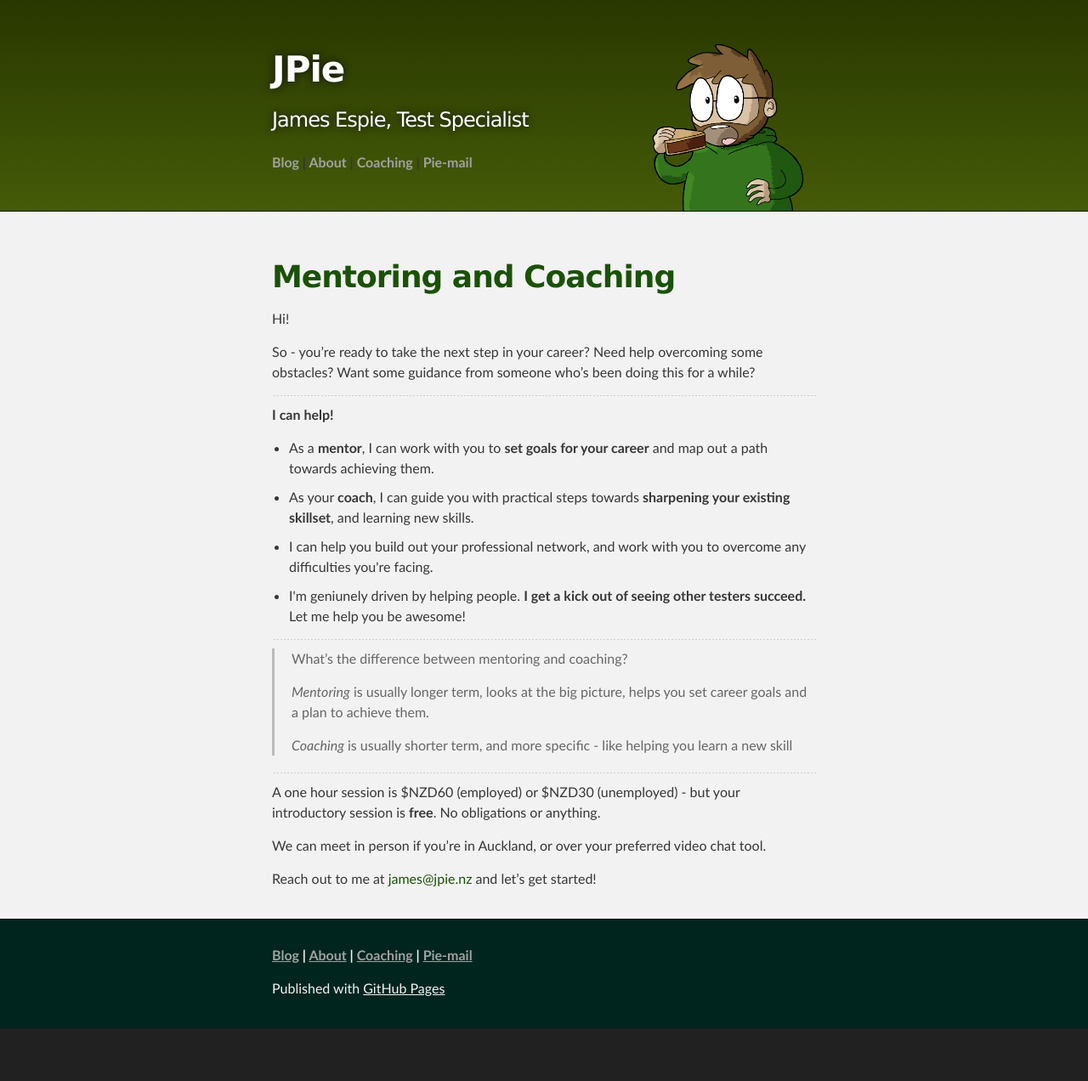
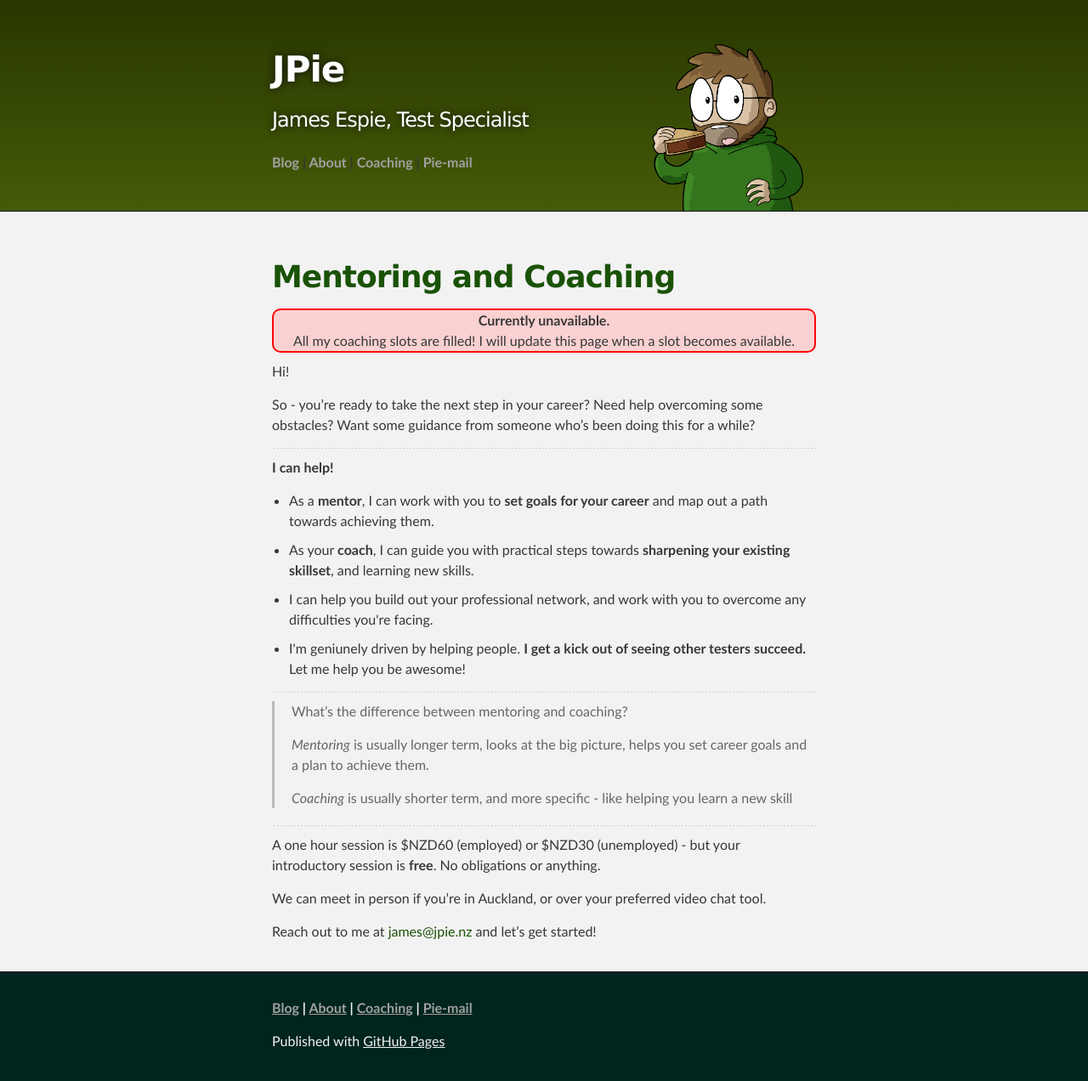
Before and after one commit to jrespie/jrespie.github.io, a Jekyll site: the page built from coaching.md, in a window 1280 px wide. Shown: the whole page at 85% size. Built offline with Jekyll 4.4.1, drawn with Linux system fonts in a browser that asks for light colours; comment, search, counter and statistics services are not loaded; before the commit the page ends 1210 px from its top, so only the background shows below that.

Commit message:
Add warning

```diff
--- a/coaching.md
+++ b/coaching.md
@@ -5,6 +5,10 @@
 ---
 
 # Mentoring and Coaching
+
+
+<div class="alert"><b>Currently unavailable.</b><br/>
+All my coaching slots are filled! I will update this page when a slot becomes available.</div>
 
 Hi!
 
```
